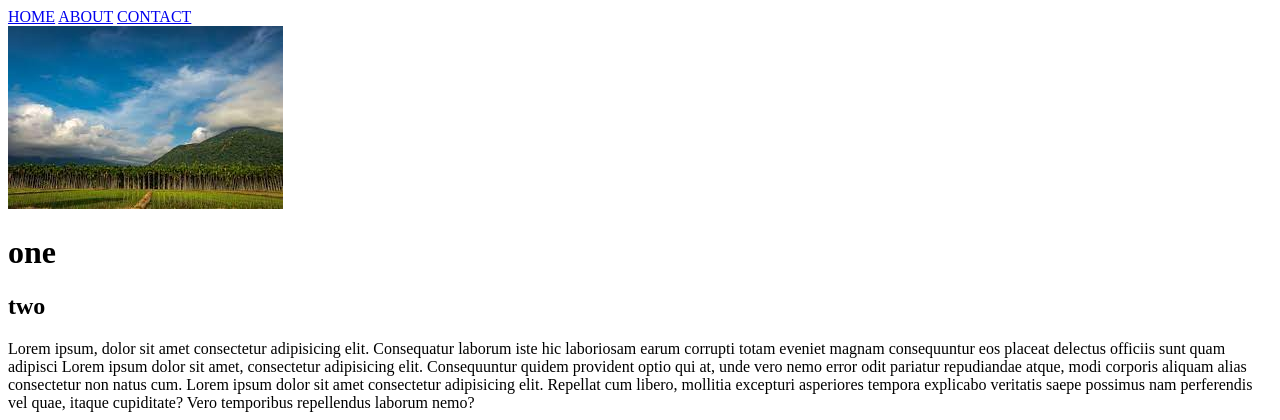
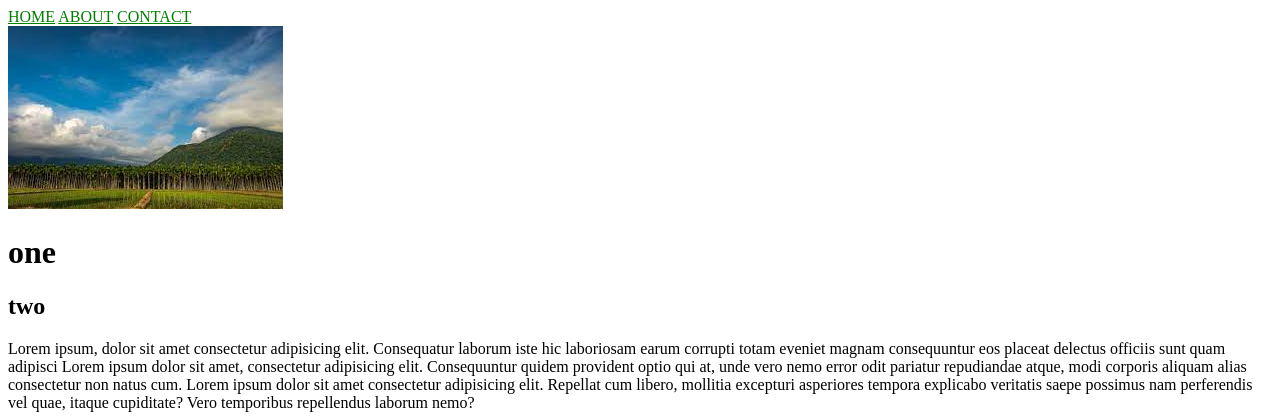
Before and after one commit to revdit/con, a Django app: page /about in a window 1280 px wide. Shown: the top 420 px of the page. Run offline with Django 4.2, Linux system fonts and the light colour scheme.

Commit message:
header color

```diff
--- a/linking/templates/linking/masterpage.html
+++ b/linking/templates/linking/masterpage.html
@@ -8,9 +8,9 @@
     <title>Document</title>
 </head>
 <body>
-    <a href="{% url 'home' %}">HOME</a>
-    <a href="{% url 'about' %}">ABOUT</a>
-    <a href="{% url 'contact'%}">CONTACT</a><br />
+    <a href="{% url 'home' %}" style="color:green;">HOME</a>
+    <a href="{% url 'about' %}" style="color: green;">ABOUT</a>
+    <a href="{% url 'contact'%}" style="color: green;">CONTACT</a><br />
     {% block content %}
 
     <img src="{% static 'image/ima2.jpg' %}">
```
